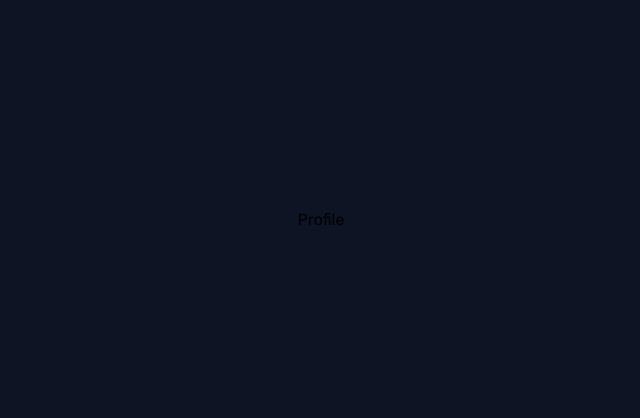
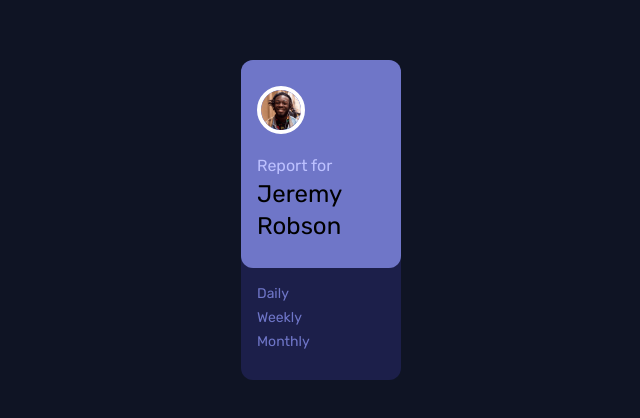
Before and after one commit to remtaine/fem-time-tracking-dashboard, a React (Create React App) app: page / in a window 1280 px wide. Shown: the part 180-598 px from the top of the page, without its empty margins (319-959 px from the left). Built offline with nearby package versions, Linux system fonts and the light colour scheme.

Commit message:
Edit components

```diff
--- /dev/null
+++ b/src/components/Activity.tsx
@@ -0,0 +1,15 @@
+import React from "react";
+import PropTypes from "prop-types";
+
+function Activity(props: any) {
+  return (
+    <div>
+      <div className="background bg-fem-100"></div>
+      <div className=""></div>
+    </div>
+  );
+}
+
+Activity.propTypes = {};
+
+export default Activity;
--- a/src/components/Profile.tsx
+++ b/src/components/Profile.tsx
@@ -1,8 +1,35 @@
 import React from "react";
 import PropTypes from "prop-types";
+import Avatar from "../images/image-jeremy.png";
 
 function Profile(props: any) {
-  return <div>Profile</div>;
+  return (
+    <div className="row-span-2 rounded-xl bg-fem-800 w-40 h-80">
+      <div className="bg-fem-900 p-4 rounded-xl h-52 flex flex-col justify-around">
+        <img
+          src={Avatar}
+          alt=""
+          className="rounded-full w-12 border-solid border-4 border-white"
+        />
+        <div className="">
+          <div className="text-fem-950">Report for</div>
+          <div className="text-2xl ">Jeremy</div>
+          <div className="text-2xl ">Robson</div>
+        </div>
+      </div>
+      <ul className="flex flex-col gap-1 pl-4 py-4 text-sm">
+        <li className="text-fem-900 hover:text-neutral-50 duration-400">
+          <button className="">Daily</button>
+        </li>
+        <li className="text-fem-900 hover:text-neutral-50 duration-400">
+          <button className="">Weekly</button>
+        </li>
+        <li className="text-fem-900 hover:text-neutral-50 duration-400">
+          <button className="">Monthly</button>
+        </li>
+      </ul>
+    </div>
+  );
 }
 
 Profile.propTypes = {};
```
